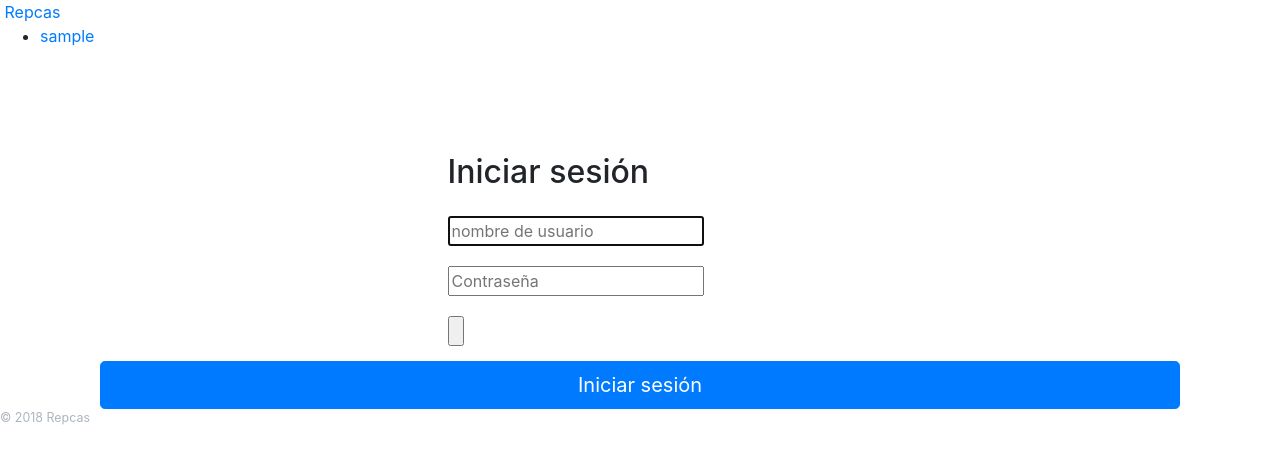
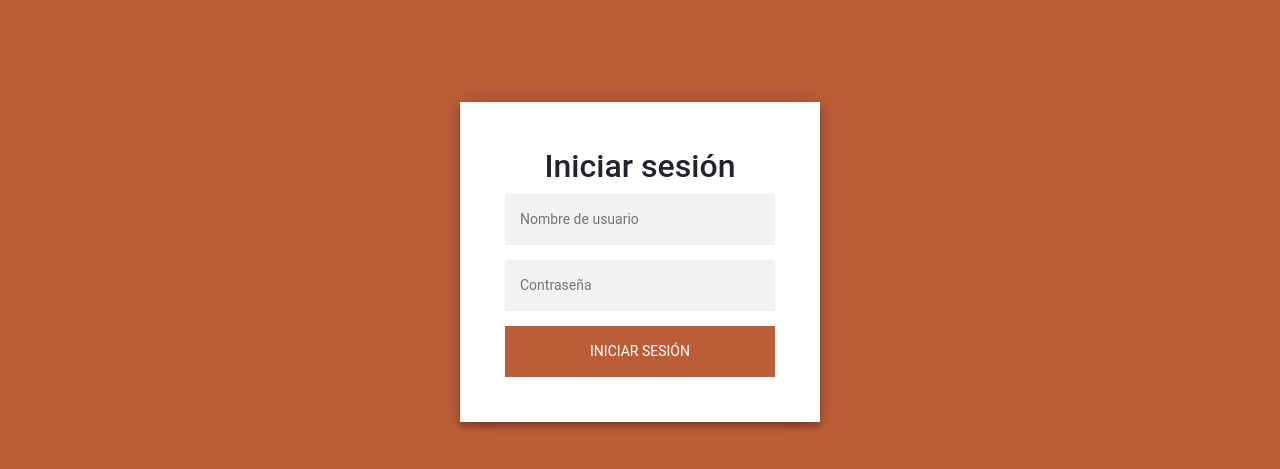
Before and after one commit to Juan7/repcas, a Django app: page /accounts/login/ in a window 1280 px wide. Shown: the top 469 px of the page. Run offline with Django 3.2, Linux system fonts and the light colour scheme; the visitor is signed in with stand-in values (Sample User, id 1); data comes from the database, SQL or seed files in the repository; some libraries are stand-ins or nearby versions.

Commit message:
base service

```diff
--- a/repcas/accounting/serializers.py
+++ b/repcas/accounting/serializers.py
@@ -1,6 +1,7 @@
 from rest_framework import serializers
 
 from . import models
+from accounts.serializers import ClientSerializer
 
 
 class InvoiceItemSerializer(serializers.ModelSerializer):
@@ -14,6 +15,7 @@ class InvoiceItemSerializer(serializers.ModelSerializer):
 
 class InvoiceSerializer(serializers.ModelSerializer):
     items = InvoiceItemSerializer(many=True)
+    client = ClientSerializer(many=False)
 
     class Meta:
 
--- a/repcas/accounts/middleware.py
+++ b/repcas/accounts/middleware.py
@@ -43,6 +43,7 @@ class ProfileMiddleware(object):
         if request.user.is_authenticated:
             client_pk = request.COOKIES.get('client_pk')
             try:
+                # import pdb; pdb.set_trace()
                 profile = models.Profile.objects.select_related(
                     'client',
                     'user').get(
--- a/repcas/accounts/templates/registration/login.html
+++ b/repcas/accounts/templates/registration/login.html
@@ -1,4 +1,4 @@
-{% extends "registration/_layout_registration.html" %}
+{% extends "main/app/layout.html" %}
 {% load i18n %}
 
 {% block content %}
@@ -7,16 +7,126 @@
   #loggin-form input[name=username] {
     text-transform: lowercase;
   }
+  @import url(https://fonts.googleapis.com/css?family=Roboto:300);
+
+.login-page {
+  width: 360px;
+  padding: 8% 0 0;
+  margin: auto;
+}
+.form {
+  position: relative;
+  z-index: 1;
+  background: #FFFFFF;
+  max-width: 360px;
+  margin: 0 auto 100px;
+  padding: 45px;
+  text-align: center;
+  box-shadow: 0 0 20px 0 rgba(0, 0, 0, 0.2), 0 5px 5px 0 rgba(0, 0, 0, 0.24);
+}
+.form input {
+  font-family: "Roboto", sans-serif;
+  outline: 0;
+  background: #f2f2f2;
+  width: 100%;
+  border: 0;
+  margin: 0 0 15px;
+  padding: 15px;
+  box-sizing: border-box;
+  font-size: 14px;
+}
+.form button {
+  font-family: "Roboto", sans-serif;
+  text-transform: uppercase;
+  outline: 0;
+  background: #BD5D38;
+  width: 100%;
+  border: 0;
+  padding: 15px;
+  color: #FFFFFF;
+  font-size: 14px;
+  -webkit-transition: all 0.3 ease;
+  transition: all 0.3 ease;
+  cursor: pointer;
+}
+.form button:hover,.form button:active,.form button:focus {
+  background: #BD5D38;
+}
+.form .message {
+  margin: 15px 0 0;
+  color: #b3b3b3;
+  font-size: 12px;
+}
+.form .message a {
+  color: #4CAF50;
+  text-decoration: none;
+}
+.form .register-form {
+  display: none;
+}
+.container {
+  position: relative;
+  z-index: 1;
+  max-width: 300px;
+  margin: 0 auto;
+}
+.container:before, .container:after {
+  content: "";
+  display: block;
+  clear: both;
+}
+.container .info {
+  margin: 50px auto;
+  text-align: center;
+}
+.container .info h1 {
+  margin: 0 0 15px;
+  padding: 0;
+  font-size: 36px;
+  font-weight: 300;
+  color: #1a1a1a;
+}
+.container .info span {
+  color: #4d4d4d;
+  font-size: 12px;
+}
+.container .info span a {
+  color: #000000;
+  text-decoration: none;
+}
+.container .info span .fa {
+  color: #EF3B3A;
+}
+body {
+  background: #BD5D38; /* fallback for old browsers */
+  /*background: -webkit-linear-gradient(right, #BD5D38, #8DC26F);
+  background: -moz-linear-gradient(right, #BD5D38, #8DC26F);
+  background: -o-linear-gradient(right, #BD5D38, #8DC26F);
+  background: linear-gradient(to left, #BD5D38, #8DC26F);*/
+  font-family: "Roboto", sans-serif;
+  -webkit-font-smoothing: antialiased;
+  -moz-osx-font-smoothing: grayscale;
+}
 </style>
 
-<div class="container">
-  <form class="form-signin" method="post" novalidate id="loggin-form">
-    <h2 class="form-signin-heading">Iniciar sesión</h2>
-    {% csrf_token %}
-    {% include 'main/components/form.html' with placeholder=True form=form action=redirect_to  %}
-    <input class="btn btn-lg btn-primary btn-block" type="submit" value="Iniciar sesión">
-  </form>
-</div>
+    <div class="login-page">
+      <div class="form">
+      <h2 class="form-signin-heading">Iniciar sesión</h2>
+        <form method="post" class="login-form" action="{% url 'login' %}">
+          {% csrf_token %}
+          {% if form.non_field_errors %}
+            {% for error in form.non_field_errors %}
+              <div class="input-error">{{ error }}</div>
+            {% endfor %}
+          {% endif %}
+
+          {% for field in form %}
+            {% include 'main/components/form_input.html' with field=field %}
+          {% endfor %}
+          <button type="submit">Iniciar sesión</button>
+        </form>
+      </div>
+    </div>
 
 <script>
   var input = document.getElementById('id_username')
--- a/repcas/main/static/main/app/js/app.js
+++ b/repcas/main/static/main/app/js/app.js
@@ -13,3 +13,5 @@ const app = new Vue({
   router,
 	el: '#app'
 })
+
+Vue.filter('date', str => moment(str).format('DD/MM/YYYY'))
--- a/repcas/main/static/main/app/js/invoices.js
+++ b/repcas/main/static/main/app/js/invoices.js
@@ -9,6 +9,7 @@ const InvoicesView = Vue.component('InvoicesView', {
   mounted: function () {
     $('#invoices').DataTable()
     this.fetchData()
+    console.log('moment', moment)
   },
   methods: {
     fetchData: function () { _.debounce(this.fetchInvoices, 500)() },
--- a/repcas/main/templates/main/app/app.html
+++ b/repcas/main/templates/main/app/app.html
@@ -15,7 +15,7 @@
 	<div id="app">
 		{% include "main/app/navbar.html" %}
     <div class="container-fluid p-0">
-      <section class="resume-section p-3 p-lg-5 d-flex d-column" id="about">
+      <section class="resume-section p-3 p-lg-5 d-flex d-column">
       	<transition>
 				  <keep-alive>
 				  	<router-view></router-view>
@@ -30,6 +30,7 @@
 	<script src="https://cdn.datatables.net/1.10.16/js/jquery.dataTables.min.js"></script>
 	<script src="https://cdn.datatables.net/1.10.16/js/dataTables.bootstrap4.min.js"></script>
 	<script src="https://cdnjs.cloudflare.com/ajax/libs/lodash.js/4.17.5/lodash.min.js"></script>
+	<script src="https://cdnjs.cloudflare.com/ajax/libs/moment.js/2.22.1/moment.min.js"></script>
 	<script src="https://cdn.jsdelivr.net/npm/vue/dist/vue.js"></script>
 	<script src="https://unpkg.com/vue-router/dist/vue-router.js"></script>
 	<script src="https://cdn.jsdelivr.net/npm/vue-resource@1.5.0"></script>
--- a/repcas/main/templates/main/app/layout.html
+++ b/repcas/main/templates/main/app/layout.html
@@ -1,8 +1,10 @@
+{% load static %}
 <!DOCTYPE html>
 <html>
 <head>
   <title></title>
   <link rel="stylesheet" href="https://stackpath.bootstrapcdn.com/bootstrap/4.1.0/css/bootstrap.min.css">
+  <link rel="stylesheet" href="https://cdnjs.cloudflare.com/ajax/libs/font-awesome/4.7.0/css/font-awesome.min.css">
   {% block css %}
   {% endblock %}
 </head>
--- a/repcas/main/templates/main/app/products.html
+++ b/repcas/main/templates/main/app/products.html
@@ -1,3 +1,3 @@
-<div>
+<div style="width:100%">
 	[[title]]
 </div>
--- a/repcas/main/templates/main/app/quotations.html
+++ b/repcas/main/templates/main/app/quotations.html
@@ -1,3 +1,3 @@
-<div>
+<div style="width:100%">
 	[[title]]
 </div>
--- a/repcas/main/urls.py
+++ b/repcas/main/urls.py
@@ -1,10 +1,11 @@
 from django.conf.urls import url
+from django.views.generic.base import RedirectView
 
 from . import views
 
 app_name = 'main'
 
 urlpatterns = [
-    url(r'^$', views.home, name='home'),
+    # url(r'^$', RedirectView.as_view(url='app')),
     url(r'^app/$', views.app, name='app')
 ]
--- a/repcas/main/views.py
+++ b/repcas/main/views.py
@@ -1,14 +1,16 @@
 from django.shortcuts import render
+from django.contrib.auth.decorators import login_required
 
 # Create your views here.
 
 
 def home(request):
+    # import pdb; pdb.set_trace()
     context = {}
     print(request.profile)
     return render(request, 'main/home.html', context)
 
 
+@login_required
 def app(request):
-    client_pk = '1'
     return render(request, 'main/app/app.html', locals())
--- a/repcas/repcas/settings.py
+++ b/repcas/repcas/settings.py
@@ -139,6 +139,6 @@ MEDIA_ROOT = os.path.join(BASE_DIR, 'media')
 
 # Django auth
 
-LOGIN_REDIRECT_URL = 'accounts:client_login_redirect'
+LOGIN_REDIRECT_URL = '/accounts/client-redirect'
 
 LOGOUT_REDIRECT_URL = 'login'
```
Also changed, not shown: repcas/accounts/views.py (+2 -9 lines), repcas/main/templates/main/app/invoices.html (+35 -32 lines), repcas/main/templates/main/app/navbar.html (+10 -6 lines).
